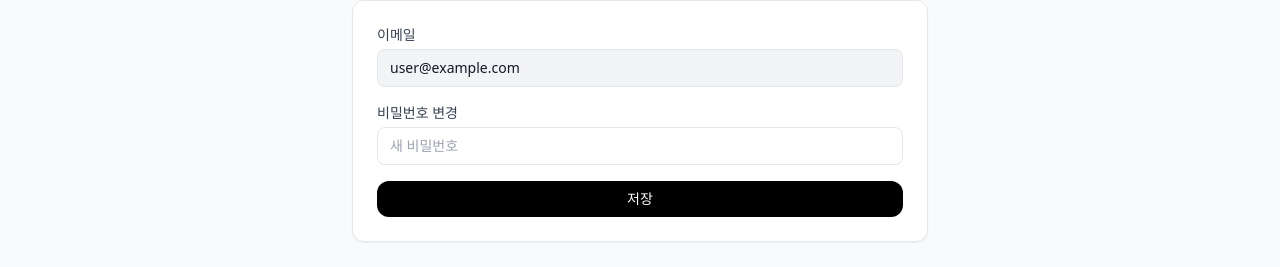
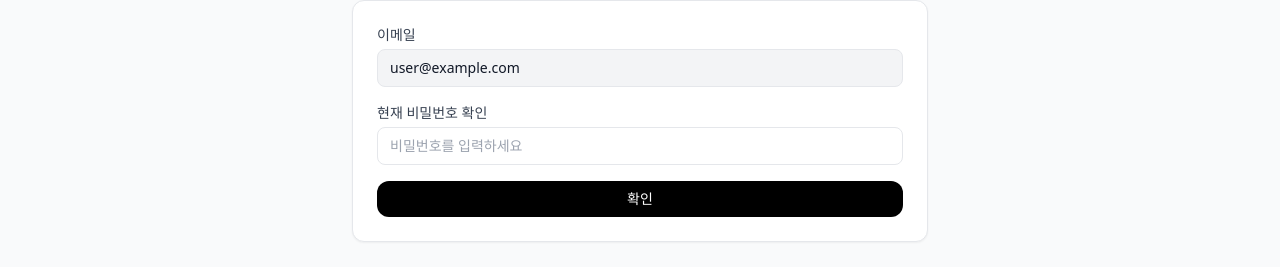
Before and after one commit to knowave/.zip_F-E_react, a React (Create React App) app: page /profile in a window 1280 px wide. Shown: the part 192-459 px from the top of the page. Built offline with nearby package versions, Linux system fonts and the light colour scheme.

Commit message:
user password check

```diff
--- a/src/apis/User.ts
+++ b/src/apis/User.ts
@@ -1,6 +1,17 @@
 import { api } from ".";
 import { CheckEmailBody } from "../interface/request/user/check-email-body";
+import { CheckPasswordBody } from "../interface/request/user/check-password-body";
 
 export const checkEmail = (body: CheckEmailBody) => {
   return api.post("/user/check-email", body);
 };
+
+export const checkPassword = (body: CheckPasswordBody) => {
+  const accessToken = localStorage.getItem("accessToken");
+
+  return api.post("/user/check-password", body, {
+    headers: {
+      Authorization: `Bearer ${accessToken}`,
+    },
+  });
+};
--- /dev/null
+++ b/src/interface/request/user/check-password-body.ts
@@ -0,0 +1,3 @@
+export interface CheckPasswordBody {
+  password: string;
+}
--- a/src/pages/ProfilePage.tsx
+++ b/src/pages/ProfilePage.tsx
@@ -1,4 +1,23 @@
+import { useState } from "react";
+import { useNavigate } from "react-router-dom";
+import { checkPassword } from "../apis/User"; // 비밀번호 검증 API
+
 export default function ProfilePage() {
+  const [password, setPassword] = useState("");
+  const [error, setError] = useState("");
+  const navigate = useNavigate();
+
+  const handlePasswordCheck = async () => {
+    try {
+      await checkPassword({ password }); // API 내부에서 accessToken으로 유저 식별
+
+      navigate("/profile/edit");
+    } catch (err) {
+      console.error(err);
+      setError("❌ 비밀번호가 일치하지 않습니다.");
+    }
+  };
+
   return (
     <div className="max-w-xl mx-auto py-12">
       <h1 className="text-2xl font-bold mb-6">내 프로필</h1>
@@ -18,17 +37,23 @@ export default function ProfilePage() {
 
         <div>
           <label className="block text-sm font-medium text-gray-700 mb-1">
-            비밀번호 변경
+            현재 비밀번호 확인
           </label>
           <input
             type="password"
-            placeholder="새 비밀번호"
+            placeholder="비밀번호를 입력하세요"
+            value={password}
+            onChange={(e) => setPassword(e.target.value)}
             className="w-full border rounded-lg px-3 py-2 text-sm"
           />
+          {error && <p className="text-sm text-red-500 mt-1">{error}</p>}
         </div>
 
-        <button className="w-full bg-black text-white py-2 rounded-xl text-sm font-medium hover:bg-gray-800">
-          저장
+        <button
+          onClick={handlePasswordCheck}
+          className="w-full bg-black text-white py-2 rounded-xl text-sm font-medium hover:bg-gray-800"
+        >
+          확인
         </button>
       </div>
     </div>
```
